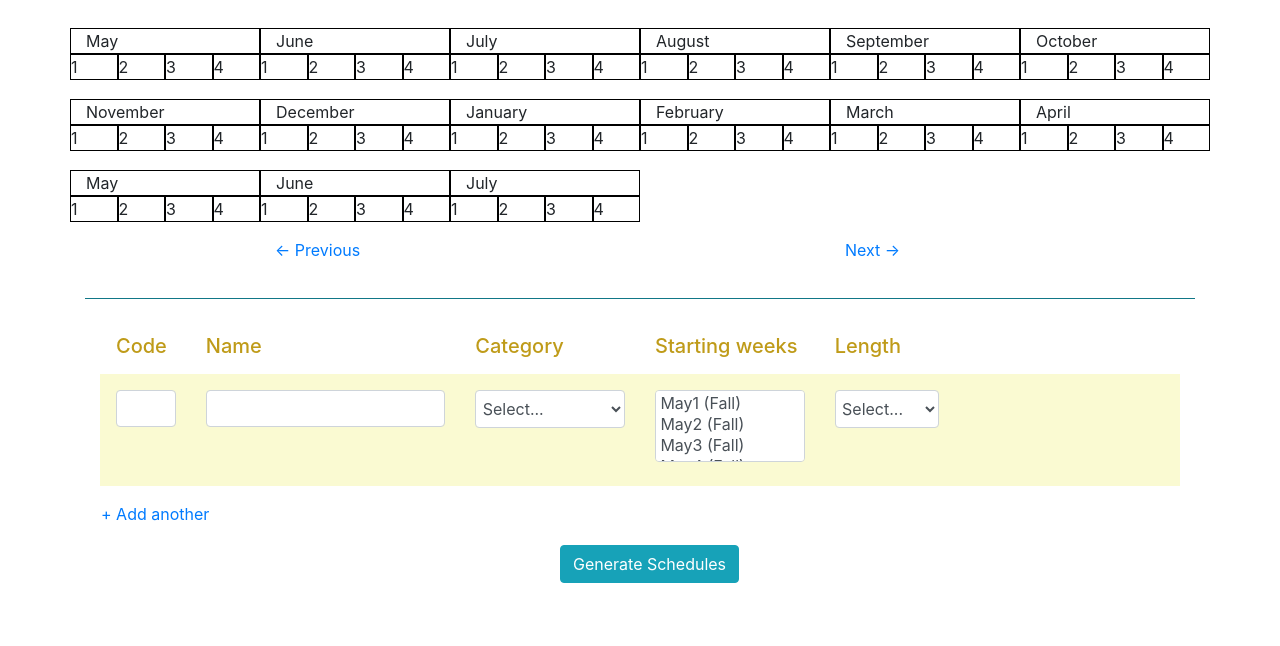
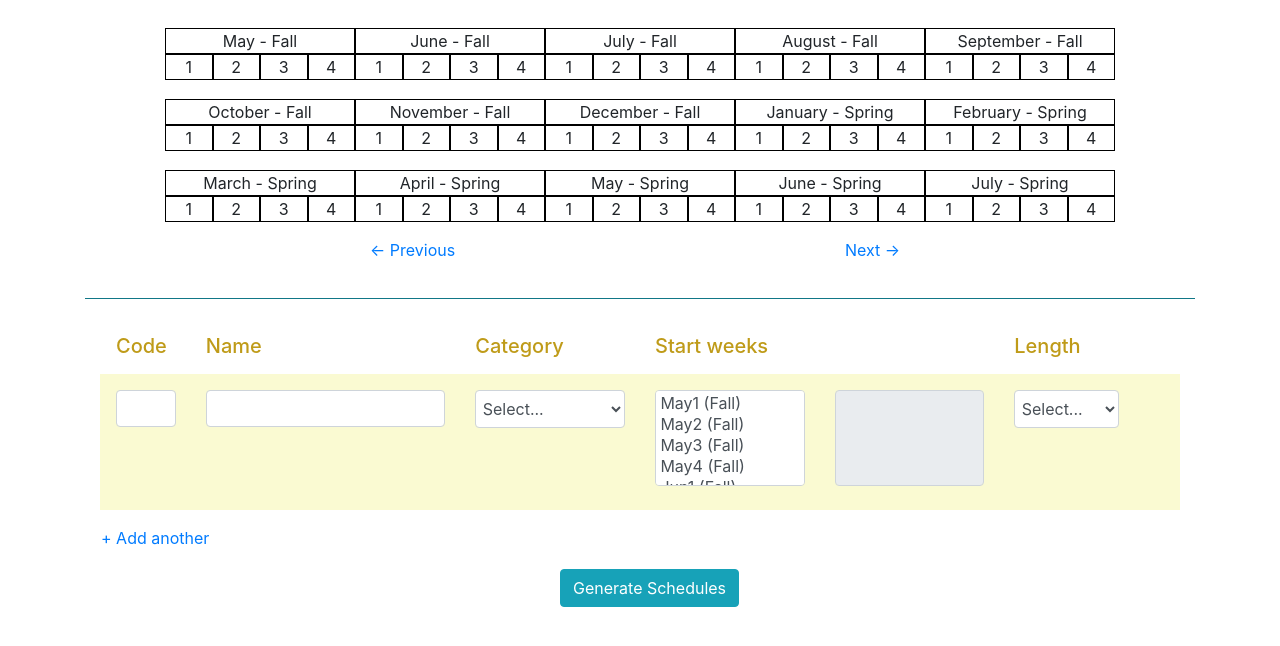
Before and after one commit to gabofratta/goodbye-blue-monday, a Django app: page /scheduler/ in a window 1280 px wide. Shown: the part 56-702 px from the top of the page. Run offline with Django 3.2, Linux system fonts and the light colour scheme; some libraries are stand-ins or nearby versions.

Commit message:
Renamed modules and separated classes. Minor UI changes. Removed term entry and added it to weeks in select slot, and months in calendar. Programs generated - NEED TO TEST. Need to send data back and display.

```diff
--- a/md_scheduler/scheduler/static/css/scheduler.css
+++ b/md_scheduler/scheduler/static/css/scheduler.css
@@ -47,7 +47,7 @@ select.form-control {
 input.form-control {
 	padding-top: 0.35em !important;
 	padding-left: 0.25em !important;
-	padding-right: 0.15em !important;
+	padding-right: 0.25em !important;
 	padding-bottom: 0.35em !important;
 }
 
@@ -61,19 +61,24 @@ input.form-control {
 }
 
 .act_slot_selector {
-	height: 4.5em;
+	height: 6em;
 }
 
-/*.selected_slots {
-	float: right;
-	width: 55%;
-	word-wrap: normal;
-} */
+.selected_slots {
+	height: 6em;
+}
 
-/*.act_slot_selector {
-	float: left !important;
-	width: 40% !important;
-}*/
+textarea.form-control {
+    resize: none !important;
+    padding: 0.35em !important;
+	padding-left: 0.25em !important;
+	padding-right: 0.15em !important;
+	padding-bottom: 0.35em !important;
+}
+
+.center {
+	text-align: center;
+}
 
 .activity {
 	padding-top: 1em;
--- a/md_scheduler/scheduler/templates/scheduler/index.html
+++ b/md_scheduler/scheduler/templates/scheduler/index.html
@@ -31,7 +31,7 @@
 
 		    $('.act_slot_selector').change(function() {
 		    	// display selected slots for each activity
-		        $(this).next('.selected_slots').text($(this).val().join(", "));
+		        $(this).parent().next().find('.selected_slots').val($(this).val().join("\n"));
 		    });
 
 			$('#add_activity').click(function () {
@@ -41,7 +41,7 @@
 
 				// reset values
 				new_activity.find("input[type='text']").val("");
-				new_activity.find("span").text("");
+				new_activity.find(".selected_slots").val("");
 				new_activity.find("select.act_slot_selector").val([]);
 
 				// add another line to the form
@@ -225,8 +225,10 @@
 
 			{# row 1 months #}
 			<div class="row">
+				<div class="col-md-1">
+				</div>
 				{% for month in row_1_months %}
-				<div class="col-md-2 month">
+				<div class="col-md-2 month center">
 					{{ month }}
 				</div>
 				{% endfor %}
@@ -234,8 +236,10 @@
 
 			{# row 1 classes #}
 			<div class="row">
+				<div class="col-md-1">
+				</div>
 				{% for month in row_1_activities %}
-					<div class="col-md-2 week_block">
+					<div class="col-md-2 week_block center">
 					{% for week in month %}
 						<div class="week">
 							{{ week }}
@@ -249,8 +253,10 @@
 
 			{# row 2 headings #}
 			<div class="row">
+				<div class="col-md-1">
+				</div>
 				{% for month in row_2_months %}
-				<div class="col-md-2 month">
+					<div class="col-md-2 month center">
 						{{ month }}
 					</div>
 				{% endfor %}
@@ -258,8 +264,10 @@
 
 			{# row 2 classes #}
 			<div class="row">
+				<div class="col-md-1">
+				</div>
 				{% for month in row_2_activities %}
-					<div class="col-md-2 week_block">
+					<div class="col-md-2 week_block center">
 					{% for week in month %}
 						<div class="week">
 							{{ week }}
@@ -273,8 +281,10 @@
 
 			{# row 3 headings #}
 			<div class="row">
+				<div class="col-md-1">
+				</div>
 				{% for month in row_3_months %}
-				<div class="col-md-2 month">
+					<div class="col-md-2 month center">
 						{{ month }}
 					</div>
 				{% endfor %}
@@ -282,8 +292,10 @@
 
 			{# row 3 classes #}
 			<div class="row">
+				<div class="col-md-1">
+				</div>
 				{% for month in row_3_activities %}
-					<div class="col-md-2 week_block">
+					<div class="col-md-2 week_block center">
 					{% for week in month %}
 						<div class="week">
 							{{ week }}
@@ -297,9 +309,9 @@
 
 		{# next, prev navigation #}
 		<div class="row">
-			<div class="col-md-2">
+			<div class="col-md-3">
 			</div>
-			<div class="col-md-6">
+			<div class="col-md-5">
 				<a href="#" id="prev_program">&larr; Previous</a>
 			</div>
 			<div class="col-md-4">
@@ -325,7 +337,10 @@
 					<h5>Category</h5>
 				</div>
 				<div class="col-md-2 mb-2">
-					<h5>Starting weeks</h5>
+					<h5>Start weeks</h5>
+				</div>
+				<div class="col-md-2 mb-2">
+					<h5></h5>
 				</div>
 				<div class="col-md-2 mb-2">
 					<h5>Length</h5>
@@ -355,7 +370,9 @@
 								<option value="{{ week }}">{{ week }}</option>
 							{% endfor %}
 						</select>
-						<span class="selected_slots"></span>
+					</div>
+					<div class="col-md-2 mb-4">
+						<textarea class="form-control selected_slots" disabled></textarea>
 					</div>
 					<div class="col-md-2 mb-4">
 						<select class="act_length form-control">
--- a/md_scheduler/scheduler/views.py
+++ b/md_scheduler/scheduler/views.py
@@ -1,20 +1,20 @@
 from django.shortcuts import render
 from django.http import HttpResponse
 from django.http import JsonResponse
-from scheduler.utils import program_calculator
-from scheduler.utils import weeks
+from scheduler.utils import helpers
+from scheduler.utils import enums
 import json
 
 
 def index(request):
     context = {
-        "all_weeks" : [e.name.replace("_", " (") + ")" for e in weeks.Weeks],
-        "row_1_months" : ["May", "June", "July", "August", "September", "October"],
-        "row_2_months" : ["November", "December", "January", "February", "March", "April"],
-        "row_3_months" : ["May", "June", "July"],
-        "row_1_activities" : [[1, 2, 3, 4], [1, 2, 3, 4], [1, 2, 3, 4], [1, 2, 3, 4], [1, 2, 3, 4], [1, 2, 3, 4]],
-        "row_2_activities" : [[1, 2, 3, 4], [1, 2, 3, 4], [1, 2, 3, 4], [1, 2, 3, 4], [1, 2, 3, 4], [1, 2, 3, 4]],
-        "row_3_activities" : [[1, 2, 3, 4], [1, 2, 3, 4], [1, 2, 3, 4]],
+        "all_weeks" : [e.name.replace("_", " (") + ")" for e in enums.Weeks],
+        "row_1_months" : ["May - Fall", "June - Fall", "July - Fall", "August - Fall", "September - Fall"],
+        "row_2_months" : ["October - Fall", "November - Fall", "December - Fall", "January - Spring", "February - Spring"],
+        "row_3_months" : ["March - Spring", "April - Spring", "May - Spring", "June - Spring", "July - Spring"],
+        "row_1_activities" : [[1, 2, 3, 4], [1, 2, 3, 4], [1, 2, 3, 4], [1, 2, 3, 4], [1, 2, 3, 4]],
+        "row_2_activities" : [[1, 2, 3, 4], [1, 2, 3, 4], [1, 2, 3, 4], [1, 2, 3, 4], [1, 2, 3, 4]],
+        "row_3_activities" : [[1, 2, 3, 4], [1, 2, 3, 4], [1, 2, 3, 4], [1, 2, 3, 4], [1, 2, 3, 4]],
     }
 
     return render(request, 'scheduler/index.html', context)
@@ -23,7 +23,7 @@ def index(request):
 def generate_programs(request):
     # check request type
     if request.method != "POST":
-        return JsonResponse({"success": False})
+        raise ValueError("Wrong request type.")
 
     # get request data
     params = json.loads(request.body)
@@ -33,7 +33,7 @@ def generate_programs(request):
         return JsonResponse({"success": False})
 
     # return programs
-    data = program_calculator.get_schedules_json(params)
+    data = helpers.get_schedules_json(params)
     return JsonResponse(data)
 
 
```
Also changed, not shown: md_scheduler/scheduler/utils/classes.py (renamed from md_scheduler/scheduler/utils/program_calculator.py, +1 -47 lines), md_scheduler/scheduler/utils/helpers.py (added, +51 -0 lines), md_scheduler/scheduler/utils/enums.py (renamed from md_scheduler/scheduler/utils/weeks.py). Lines whose indentation alone changed are shown as unchanged.
